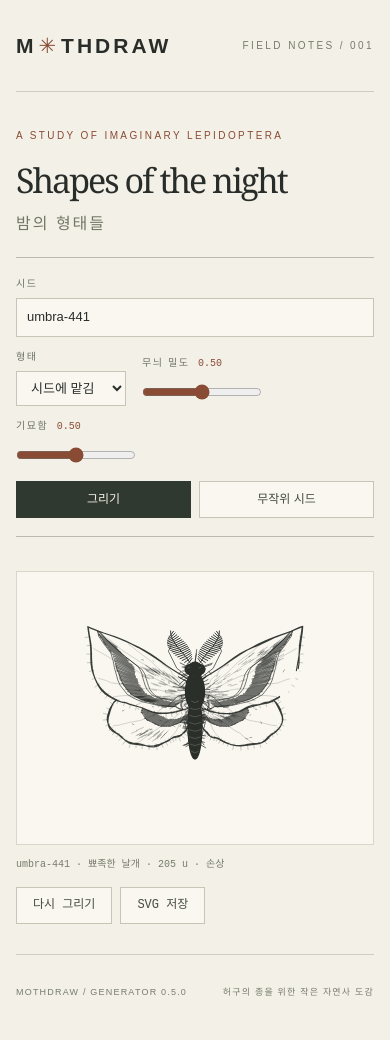
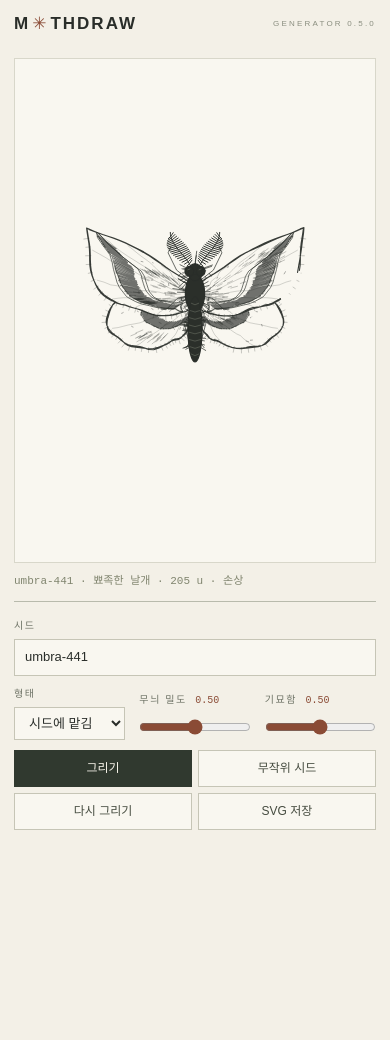
Before and after one commit to seungjae99/mothdraw, a website built with Vite: page index.html in a window 390 px wide. After the commit the page ends 844 px from the top, so only its background shows below. Built offline with nearby package versions, Linux system fonts and the light colour scheme.

Commit message:
feat(ui): strip the page down to one screen
Drop the eyebrow, the running title and the footer line. The page is now
a header, the figure, and one control bar, sized to the viewport so
nothing scrolls. The frame is kept near the figure's own proportions so
the specimen fills it, and the controls fall into a two-column grid on a
phone.

```diff
--- a/index.html
+++ b/index.html
@@ -3,7 +3,7 @@
   <head>
     <meta charset="UTF-8" />
     <meta name="viewport" content="width=device-width, initial-scale=1.0" />
-    <title>Mothdraw — 가상의 나방 도감</title>
+    <title>MOTHDRAW</title>
   </head>
   <body>
     <main id="app"></main>
--- a/src/main.ts
+++ b/src/main.ts
@@ -13,9 +13,9 @@ const app = document.querySelector<HTMLElement>('#app');
 if (!app) throw new Error('앱 루트 요소를 찾을 수 없습니다.');
 
 app.innerHTML = `
-  <header><a class="brand" href="./">M<span class="brand-star">✳</span>THDRAW</a><span class="edition">FIELD NOTES / 001</span></header>
-  <section class="intro"><div class="eyebrow">A STUDY OF IMAGINARY LEPIDOPTERA</div>
-  <h1>Shapes of the night<span>밤의 형태들</span></h1></section>
+  <header><span class="brand">M<span class="brand-star">✳</span>THDRAW</span><span class="edition">GENERATOR ${GENERATOR_VERSION}</span></header>
+  <div class="figure" id="figure" title="눌러서 바로 완성"></div>
+  <p class="status" id="status" aria-live="polite"></p>
   <form class="console" autocomplete="off">
     <div class="field seed">
       <label for="seed">시드</label>
@@ -39,19 +39,10 @@ app.innerHTML = `
     <div class="actions">
       <button type="submit" class="primary">그리기</button>
       <button type="button" id="shuffle">무작위 시드</button>
+      <button type="button" id="replay">다시 그리기</button>
+      <button type="button" id="save">SVG 저장</button>
     </div>
-  </form>
-  <section class="stage">
-    <div class="figure" id="figure" title="눌러서 바로 완성"></div>
-    <div class="caption">
-      <span id="caption-seed" aria-live="polite"></span>
-      <span class="caption-actions">
-        <button type="button" id="replay">다시 그리기</button>
-        <button type="button" id="save">SVG 저장</button>
-      </span>
-    </div>
-  </section>
-  <footer><span>MOTHDRAW / GENERATOR ${GENERATOR_VERSION}</span><span>허구의 종을 위한 작은 자연사 도감</span></footer>`;
+  </form>`;
 
 const form = app.querySelector<HTMLFormElement>('.console')!;
 const seedInput = app.querySelector<HTMLInputElement>('#seed')!;
@@ -61,7 +52,7 @@ const strangeInput = app.querySelector<HTMLInputElement>('#strange')!;
 const densityValue = app.querySelector<HTMLOutputElement>('#density-value')!;
 const strangeValue = app.querySelector<HTMLOutputElement>('#strange-value')!;
 const figure = app.querySelector<HTMLElement>('#figure')!;
-const captionSeed = app.querySelector<HTMLElement>('#caption-seed')!;
+const status = app.querySelector<HTMLElement>('#status')!;
 const saveButton = app.querySelector<HTMLButtonElement>('#save')!;
 
 function randomSeed(): string {
@@ -103,14 +94,14 @@ function draw(request: Request): void {
   try {
     moth = generateMoth(request.seed, request.options);
   } catch (failure) {
-    captionSeed.textContent = failure instanceof Error ? failure.message : '시드를 확인해주세요.';
+    status.textContent = failure instanceof Error ? failure.message : '시드를 확인해주세요.';
     return;
   }
   drawing?.cancel();
   current = moth;
   shown = signature(request);
   writeRequest(request);
-  captionSeed.textContent = `${moth.seed} · ${FAMILY_LABELS[moth.family]} · ${moth.wingspan.toFixed(0)} u`
+  status.textContent = `${moth.seed} · ${FAMILY_LABELS[moth.family]} · ${moth.wingspan.toFixed(0)} u`
     + (moth.torn.some(Boolean) ? ' · 손상' : '');
   saveButton.disabled = true;
   drawing = drawMoth(figure, moth, () => { saveButton.disabled = false; });
--- a/src/style.css
+++ b/src/style.css
@@ -1,41 +1,45 @@
 :root{font-family:Arial,'Apple SD Gothic Neo',sans-serif;color:#292d29;background:#f3f0e7;font-synthesis:none;line-height:1.6;font-weight:400}
-*{box-sizing:border-box}body{margin:0}main{max-width:1100px;margin:auto;padding:0 56px}
-header{display:flex;justify-content:space-between;align-items:center;height:92px;border-bottom:1px solid #cecdbf}
-.brand{color:inherit;text-decoration:none;font-size:21px;font-weight:700;letter-spacing:3px}.brand-star{color:#8a4b35;margin:0 2px}
-.edition,.eyebrow{font-size:10px;letter-spacing:2.4px}.edition{color:#777b6c}
-.intro{padding:52px 0 36px}.eyebrow{color:#8a4b35;margin-bottom:18px}
-h1{font-family:Georgia,'Times New Roman',serif;font-weight:400;font-size:clamp(34px,4.4vw,62px);line-height:1.1;letter-spacing:-2px;margin:0}
-h1 span{display:block;font-family:Arial,'Apple SD Gothic Neo',sans-serif;font-size:16px;letter-spacing:2px;margin-top:16px;color:#737766}
+*{box-sizing:border-box}
+html,body{height:100%}body{margin:0}
 
-.console{display:flex;flex-wrap:wrap;align-items:flex-end;gap:14px 22px;border-top:1px solid #b8baac;border-bottom:1px solid #b8baac;padding:18px 0}
-.field{display:flex;flex-direction:column;gap:6px;min-width:0}
-.field.seed{flex:1 1 230px}
-label{font-size:10px;letter-spacing:1.6px;color:#6e7366;text-transform:uppercase}
+/* One screenful: a fixed header and control bar with the figure taking the rest. */
+/* Close to the figure's own 340x260, so the specimen fills the frame. */
+main{height:100dvh;max-width:920px;margin:auto;padding:0 40px 26px;display:flex;flex-direction:column;gap:12px}
+header{flex:none;display:flex;justify-content:space-between;align-items:center;height:68px}
+.brand{font-size:20px;font-weight:700;letter-spacing:3px}.brand-star{color:#8a4b35;margin:0 2px}
+.edition{font-size:9px;letter-spacing:2.2px;color:#8b8f80}
+
+.figure{flex:1 1 auto;min-height:0;background:#f9f7f0;border:1px solid #d8d7ca;cursor:pointer}
+.figure svg{display:block;width:100%;height:100%}
+
+.status{flex:none;margin:0;font-family:monospace;font-size:11px;color:#80856f;min-height:18px}
+
+.console{flex:none;display:flex;flex-wrap:wrap;align-items:flex-end;gap:12px 20px;border-top:1px solid #b8baac;padding-top:16px}
+.field{display:flex;flex-direction:column;gap:5px;min-width:0}
+.field.seed{flex:1 1 200px}
+label{font-size:10px;letter-spacing:1.6px;color:#6e7366;text-transform:uppercase;white-space:nowrap}
 output{font-family:monospace;letter-spacing:0;color:#8a4b35;margin-left:4px}
-input[type=text],select{font:inherit;font-size:13px;color:inherit;background:#f9f7f0;border:1px solid #c6c5b6;padding:8px 10px;min-width:0}
+input[type=text],select{font:inherit;font-size:13px;color:inherit;background:#f9f7f0;border:1px solid #c6c5b6;padding:7px 10px;min-width:0}
 input[type=text]::placeholder{color:#a3a496}
-input[type=range]{width:150px;accent-color:#8a4b35;margin:0;height:28px}
-.actions{display:flex;gap:8px;margin-left:auto}
-button{font:inherit;font-size:12px;border:1px solid #c6c5b6;background:#f9f7f0;padding:8px 16px;cursor:pointer;color:#454b3f}
+input[type=range]{width:120px;accent-color:#8a4b35;margin:0;height:26px}
+.actions{display:flex;flex-wrap:wrap;gap:6px;margin-left:auto}
+button{font:inherit;font-size:12px;border:1px solid #c6c5b6;background:#f9f7f0;padding:7px 14px;cursor:pointer;color:#454b3f;white-space:nowrap}
 button:hover{border-color:#7c826f}
 button.primary{background:#30392f;border-color:#30392f;color:#f8f5eb}
 button:disabled{opacity:.4;cursor:default;border-color:#c6c5b6}
 input:focus-visible,select:focus-visible,button:focus-visible{outline:2px solid #8a4b35;outline-offset:2px}
 
-.stage{margin-top:34px}
-.figure{background:#f9f7f0;border:1px solid #d8d7ca;cursor:pointer}
-.figure svg{display:block;width:100%;height:auto}
-.caption{display:flex;justify-content:space-between;align-items:center;gap:14px;flex-wrap:wrap;font-family:monospace;font-size:11px;color:#777b6c;padding-top:12px}
-.caption-actions{display:flex;gap:8px}
-
-footer{display:flex;justify-content:space-between;gap:12px;padding:30px 0 40px;margin-top:30px;font-size:9px;letter-spacing:1.2px;color:#777d6d;border-top:1px solid #cecdbf}
-
-@media(max-width:850px){
-  main{padding:0 24px}.intro{padding:36px 0 24px}
-  .console{gap:12px 16px}.actions{margin-left:0;width:100%}
-  input[type=range]{width:120px}
+@media(max-width:860px){
+  main{padding:0 20px 18px;gap:10px}
+  header{height:56px}
+  .console{gap:10px 14px}.actions{margin-left:0;width:100%}
+  input[type=range]{width:100px}
 }
-@media(max-width:430px){
-  main{padding:0 16px}.field.seed{flex-basis:100%}
-  .actions button{flex:1}.caption{font-size:10px}
+@media(max-width:520px){
+  main{padding:0 14px 14px}
+  header{height:48px}.brand{font-size:17px;letter-spacing:2px}.edition{font-size:8px}
+  .field{flex:1 1 110px}.field.seed{flex-basis:100%}
+  input[type=range]{width:100%}
+  .actions{display:grid;grid-template-columns:1fr 1fr;gap:6px;width:100%}
+  button{padding:8px 6px}
 }
```
